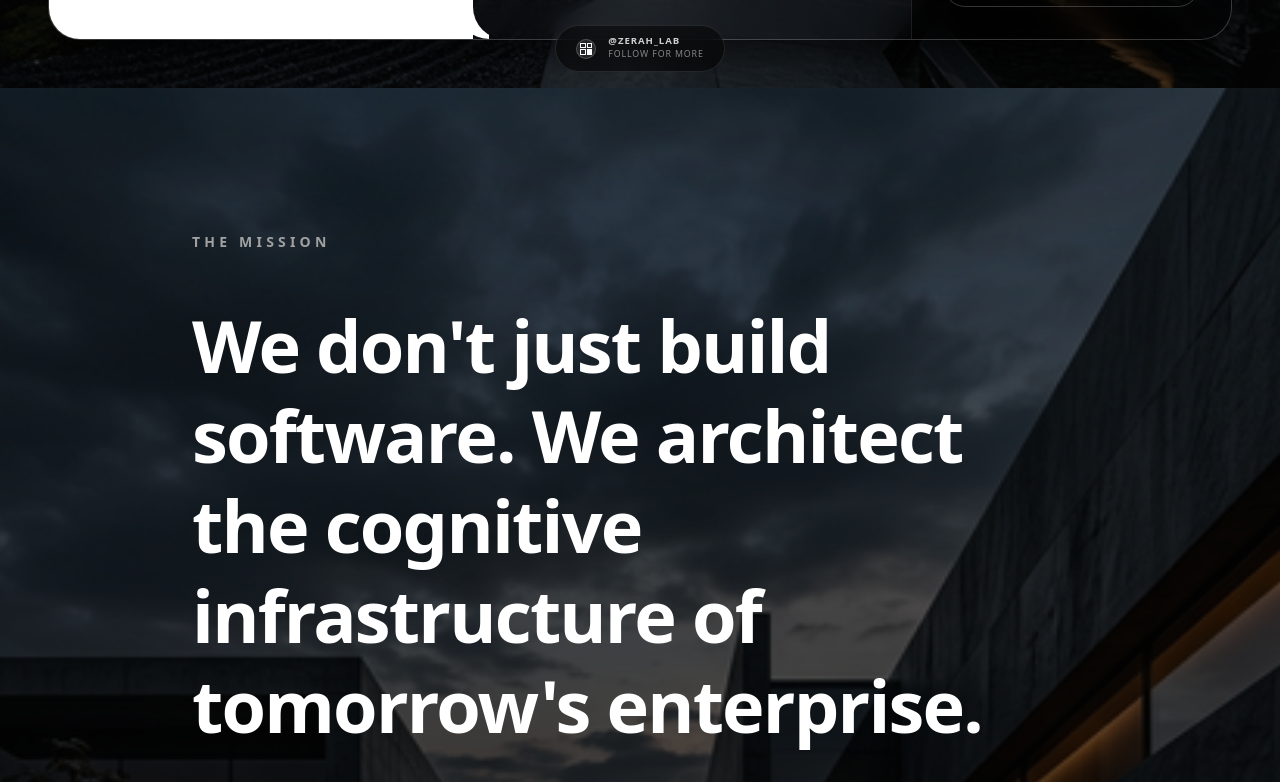
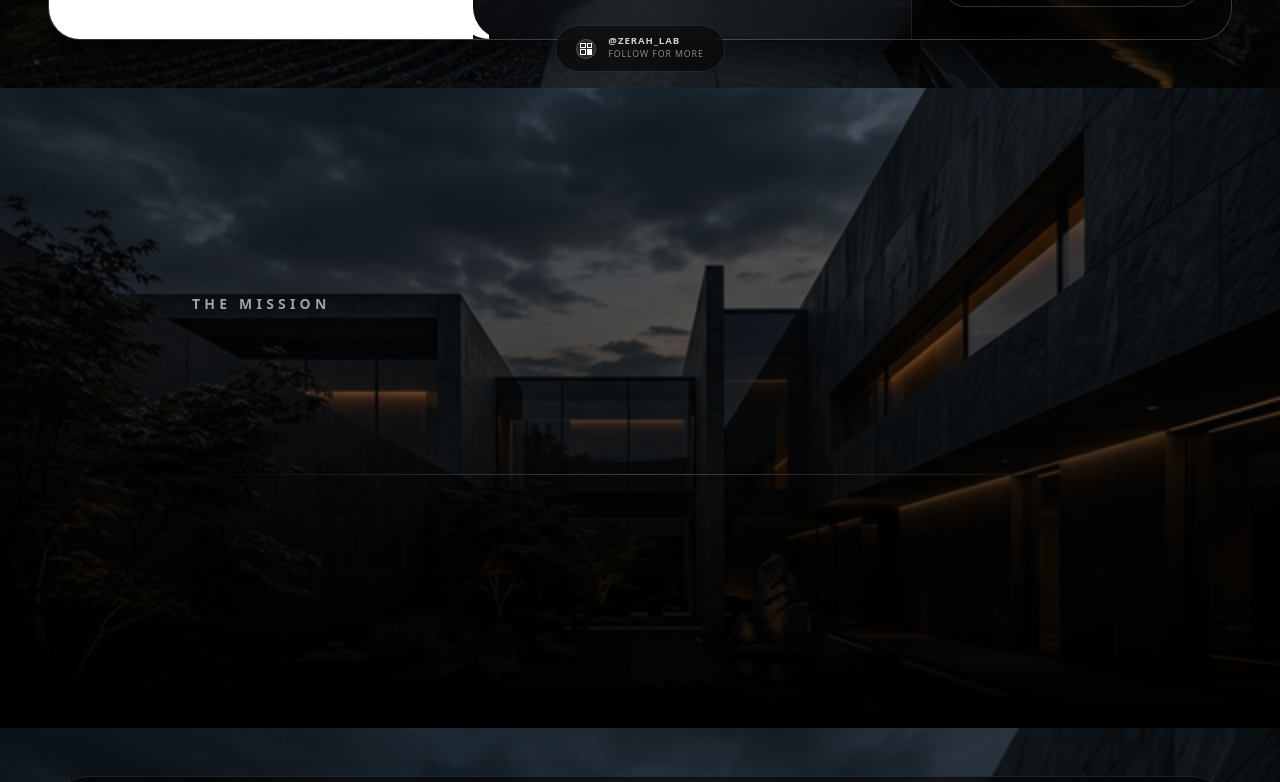
Before and after one commit to Jayasuryamahadevan/zerah-portk, a React (Vite) app: page / in a window 1280 px wide. Shown: the part 712-1494 px from the top of the page. Built offline with nearby package versions, Linux system fonts and the light colour scheme.

Commit message:
Defer offscreen rendering below the fold

```diff
--- a/src/index.css
+++ b/src/index.css
@@ -207,3 +207,14 @@ nav a:hover::after {
     scroll-behavior: auto !important;
   }
 }
+
+
+#explanation,
+#services,
+#products,
+#agentic,
+#research,
+#contact {
+  content-visibility: auto;
+  contain-intrinsic-size: auto 900px;
+}
```
